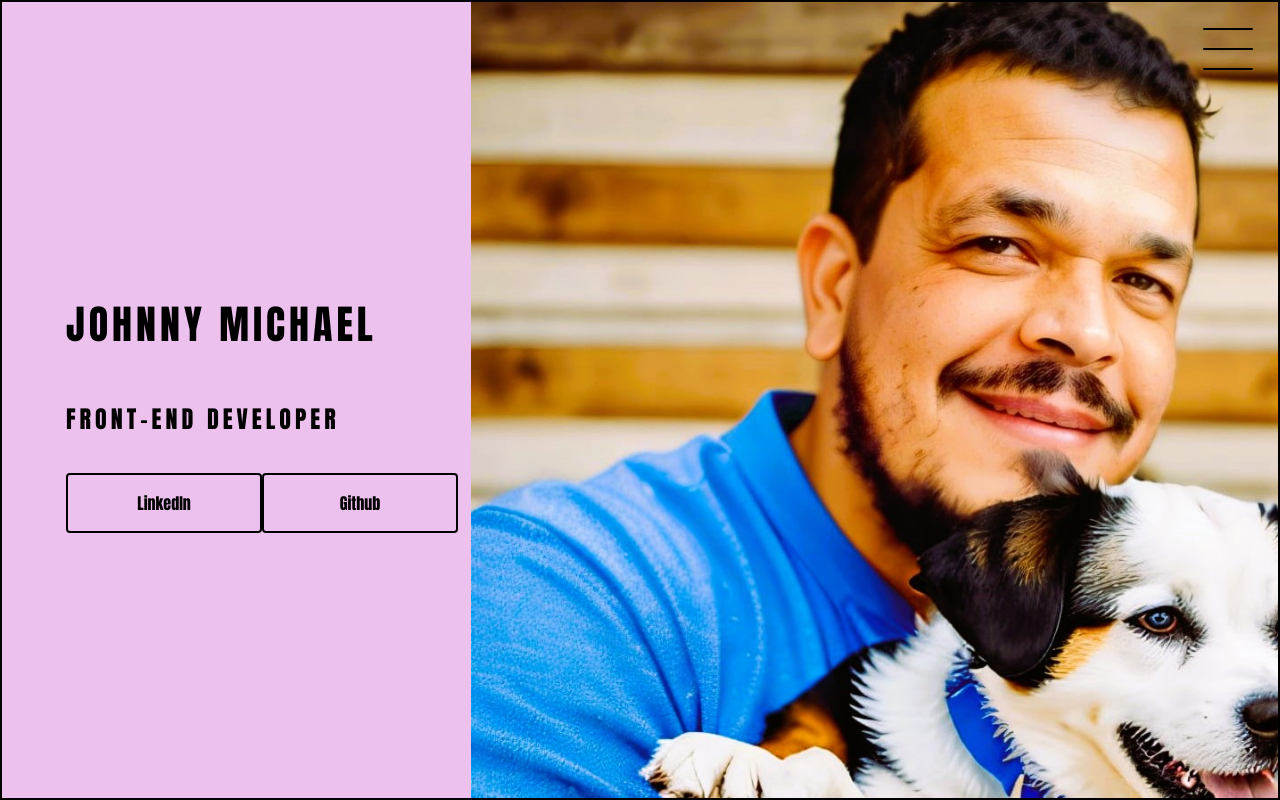
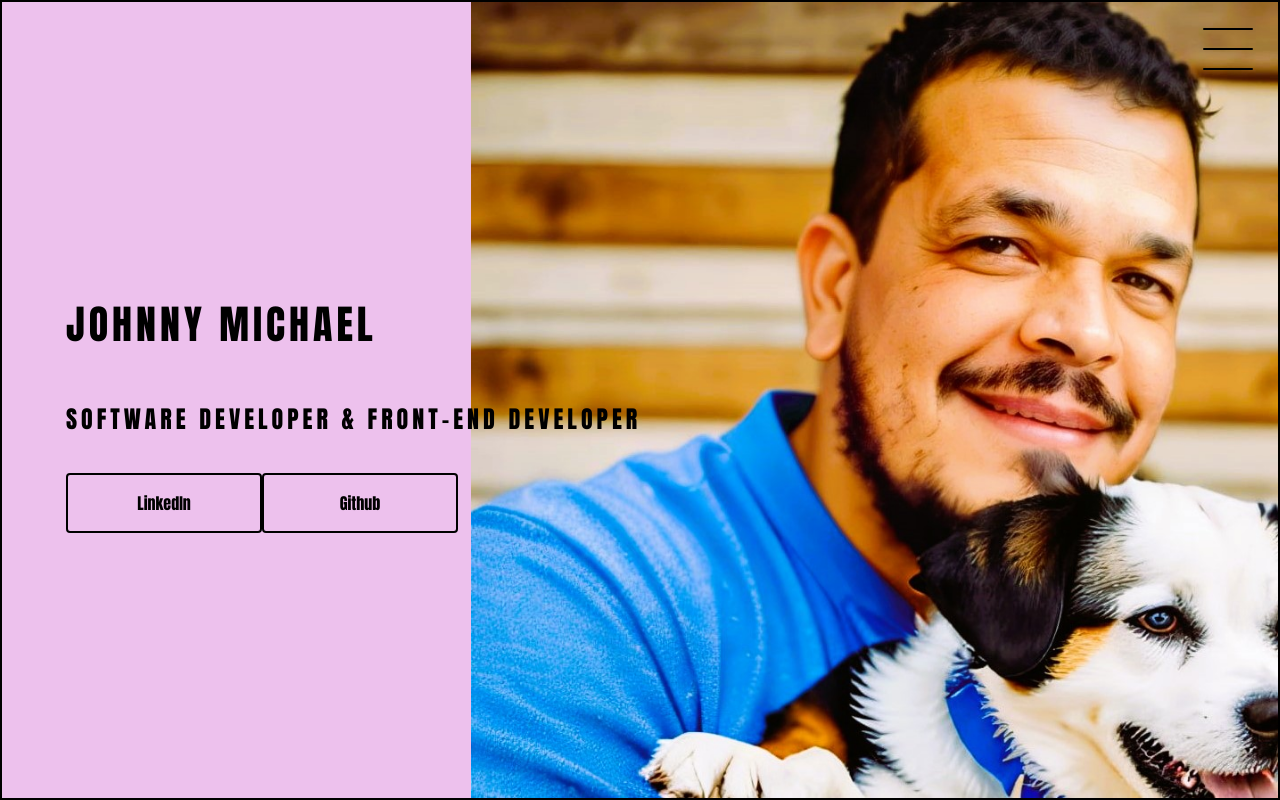
Before and after one commit to JohnMBC/projeto-NewPageModel-JMBC, a plain HTML site: page index.html in a window 1280 px wide. Shown: the top 800 px of the page. Drawn offline with Linux system fonts and the light colour scheme.

Commit message:
Update index.html
Pequena descrição na linha 41, diretamente na branch

```diff
--- a/index.html
+++ b/index.html
@@ -38,7 +38,7 @@
             </div>
         </div>
         <h1>Johnny Michael</h1>
-        <h2>Front-End Developer</h2>
+        <h2>Software Developer & Front-End Developer</h2>
         <div class="social-media">
             <a href="https://linkedin.com/in/johnnymichaelbcarvalho">LinkedIn</a>
             <a href="https://github.com/JohnMBC">Github</a>
```
